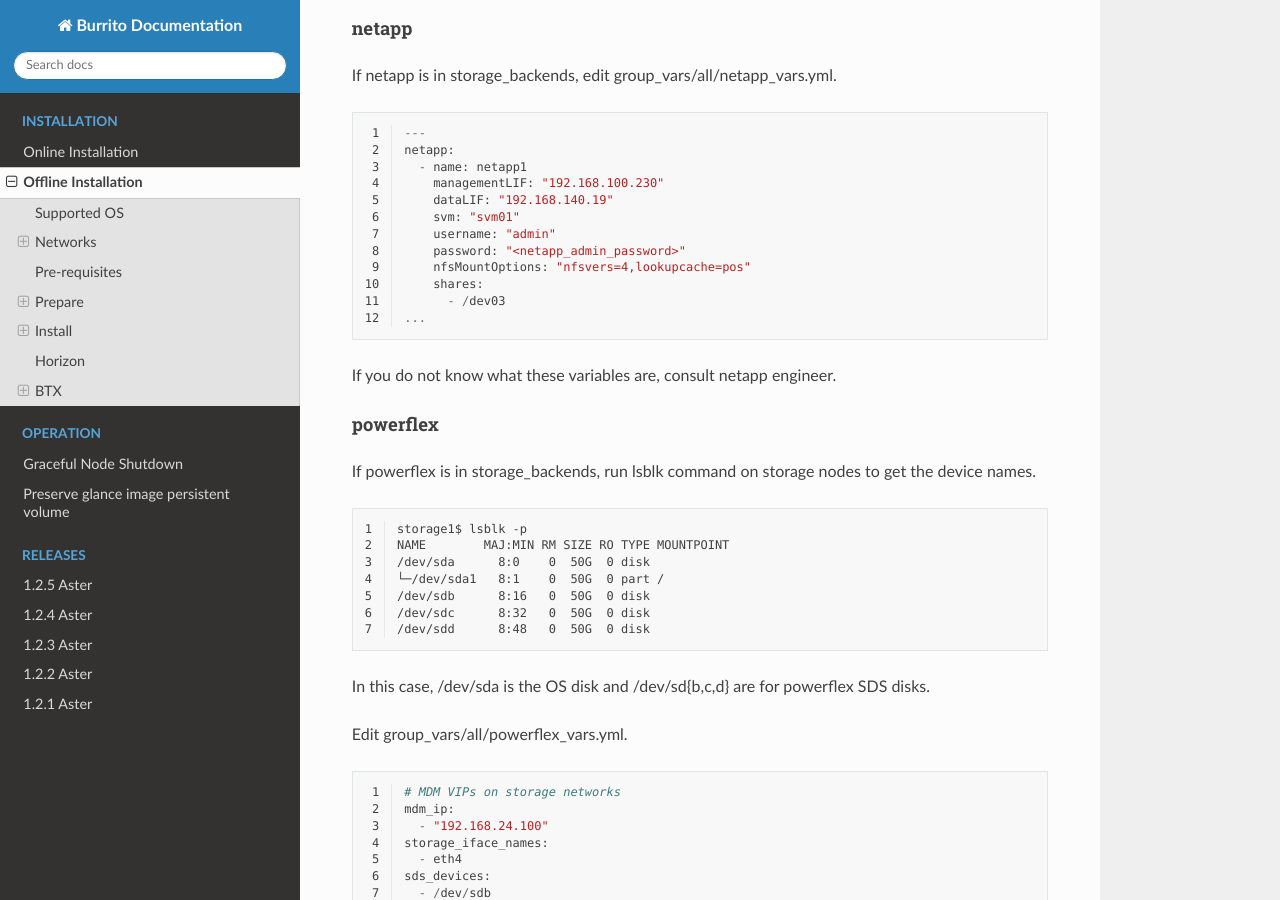
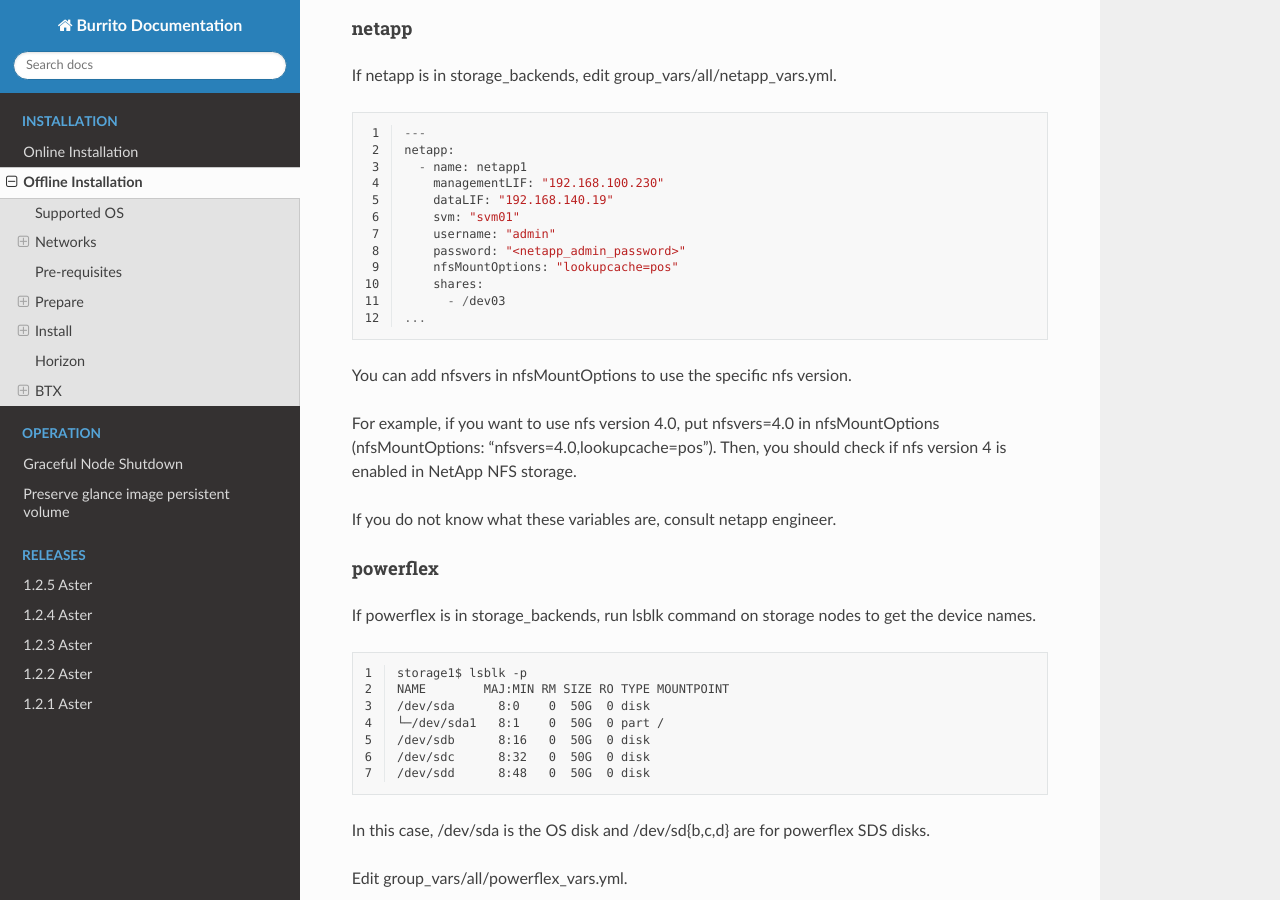
Before and after one commit to iorchard/burrito_docs, a Sphinx documentation site: the page built from source/install/install_offline.rst, in a window 1280 px wide and 900 px high, scrolled down 7397 px. Built offline with Sphinx 7.4.7 and the Read the Docs theme 2.0.0, drawn with Linux system fonts in a browser that asks for light colours; pages that are not in the unit, such as notebooks, are missing from menus.

Commit message:
update netapp_vars.yml section

```diff
--- a/source/install/install.rst
+++ b/source/install/install.rst
@@ -510,6 +510,12 @@
        shares:
          - /dev03
    ...
+
+You can add nfsvers in nfsMountOptions to use the specific nfs version.
+
+For example, if you want to use nfs version 4.0, put nfsvers=4.0 in
+nfsMountOptions (nfsMountOptions: "nfsvers=4.0,lookupcache=pos").
+Then, you should check if nfs version 4 is enabled in NetApp NFS storage.
 
 If you do not know what these variables are, consult netapp engineer.
 
--- a/source/install/install_offline.rst
+++ b/source/install/install_offline.rst
@@ -519,10 +519,16 @@
        svm: "svm01"
        username: "admin"
        password: "<netapp_admin_password>"
-       nfsMountOptions: "nfsvers=4,lookupcache=pos"
+       nfsMountOptions: "lookupcache=pos"
        shares:
          - /dev03
    ...
+
+You can add nfsvers in nfsMountOptions to use the specific nfs version.
+
+For example, if you want to use nfs version 4.0, put nfsvers=4.0 in
+nfsMountOptions (nfsMountOptions: "nfsvers=4.0,lookupcache=pos").
+Then, you should check if nfs version 4 is enabled in NetApp NFS storage.
 
 If you do not know what these variables are, consult netapp engineer.
 
```
